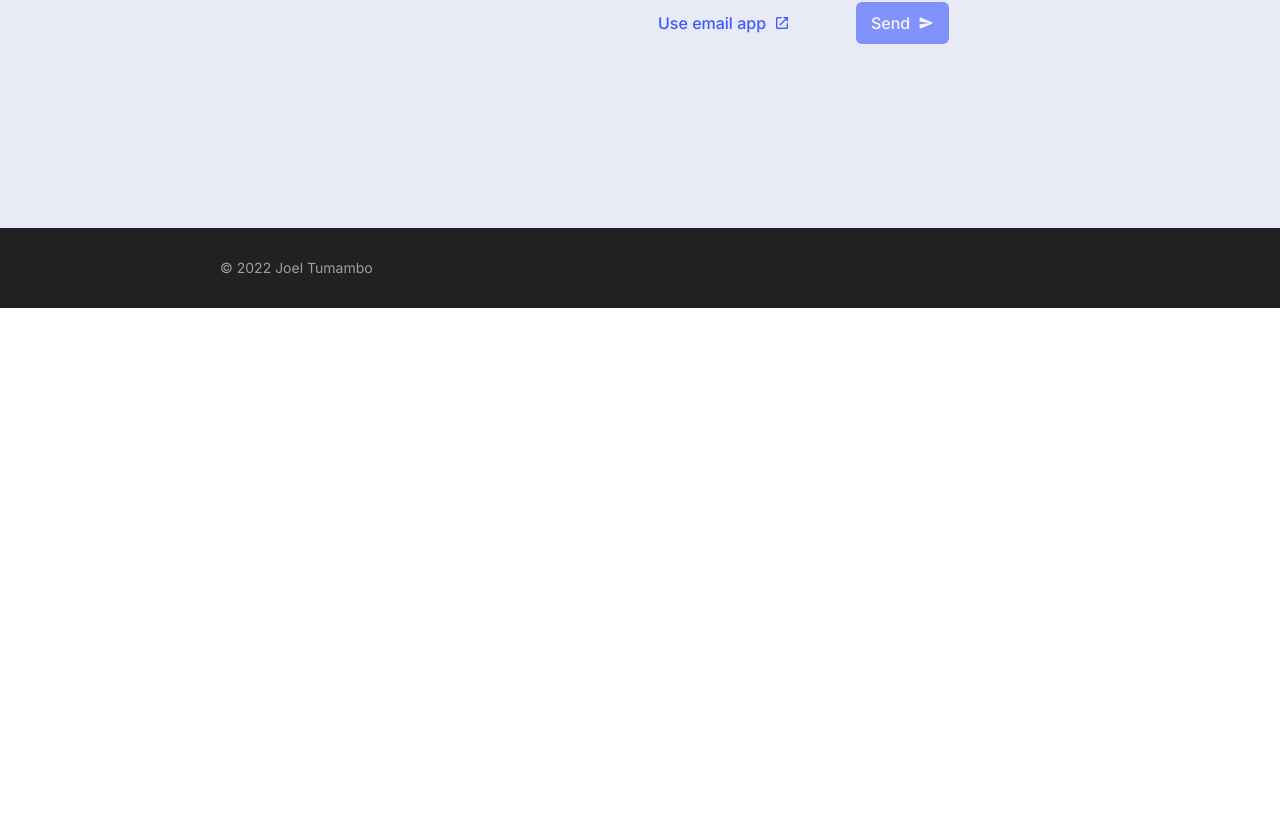
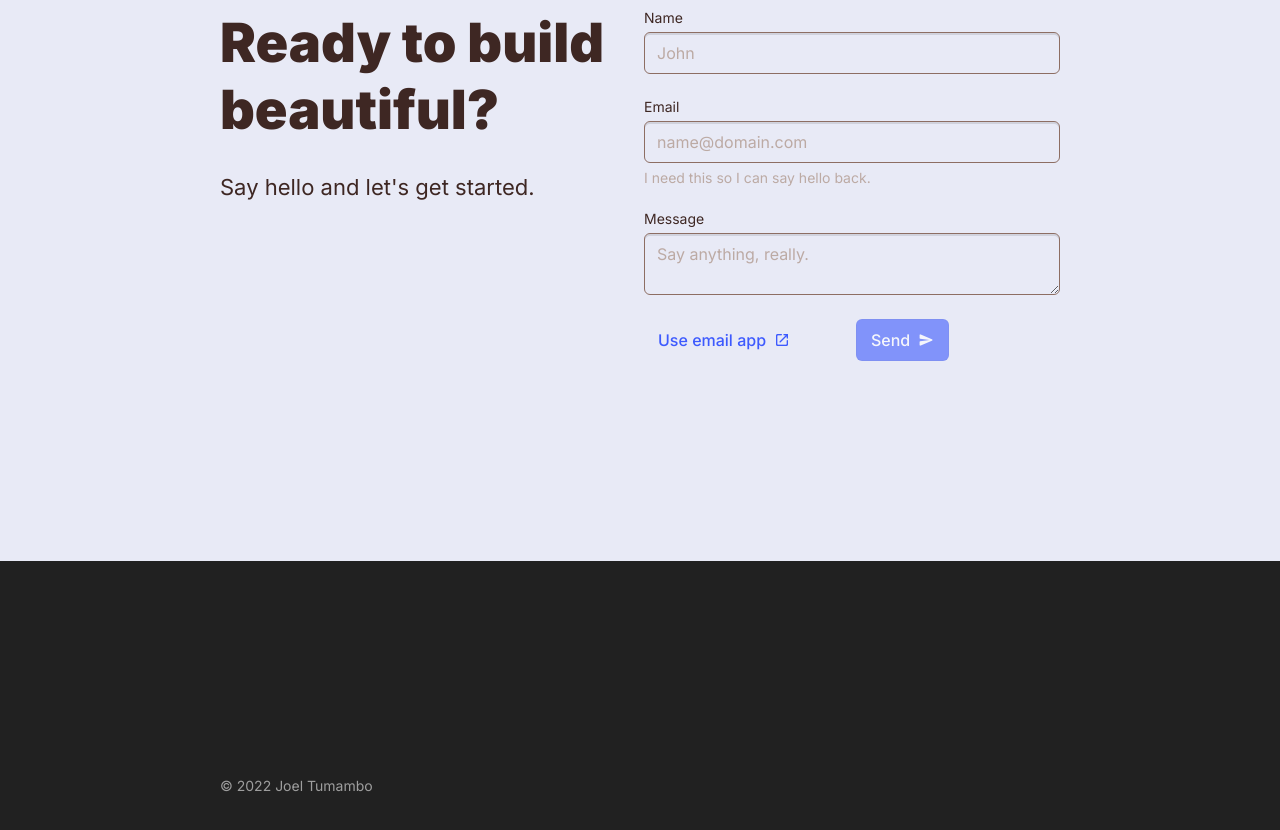
Before and after one commit to joeltumambo/joeltumambo.com, a Next.js app: page / in a window 1280 px wide. Shown: the part 1932-2762 px from the top of the page. Before the commit the page ends 2240 px from the top, so only its background shows below. Built offline with nearby package versions, Linux system fonts and the light colour scheme.

Commit message:
Change height to minHeight

```diff
--- a/components/Container.tsx
+++ b/components/Container.tsx
@@ -5,14 +5,14 @@ interface ContainerProps {
   id?: string;
   component?: "section" | "div";
   background?: string;
-  height?: string;
+  minHeight?: string;
 }
 
 const Container: React.FC<ContainerProps> = ({
   id,
   component = "section",
   background,
-  height = "90vh",
+  minHeight = "90vh",
   children,
 }) => {
   return React.createElement(
@@ -22,7 +22,7 @@ const Container: React.FC<ContainerProps> = ({
       className: styles.container,
       style: {
         background: background,
-        height: height
+        minHeight: minHeight
       } as React.CSSProperties,
     },
     <div className={styles.wrapper}>{children}</div>
--- a/components/Footer.tsx
+++ b/components/Footer.tsx
@@ -10,7 +10,7 @@ const Footer = () => (
       padding: "16px 0",
     }}
   >
-    <Container height="48px">
+    <Container minHeight="48px">
       <Typography gutter={0} color="inherit" size={{ xs: -2, sm: -1 }}>
         © {new Date().getFullYear()} Joel Tumambo
       </Typography>
```
